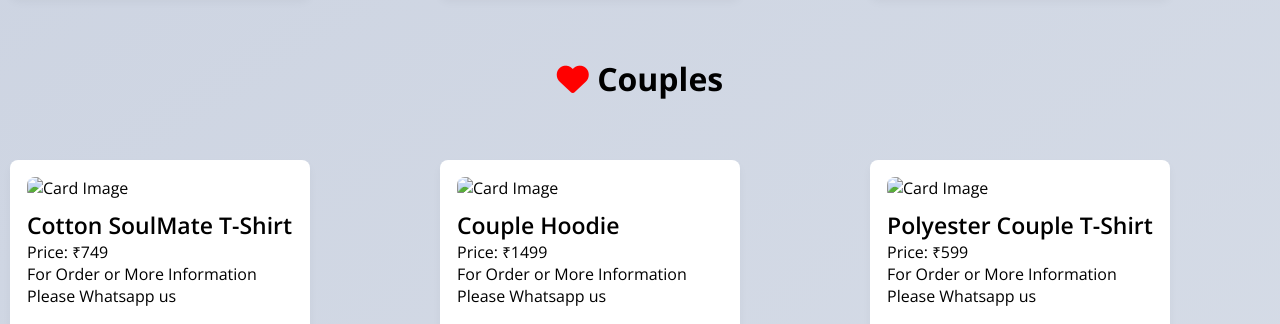
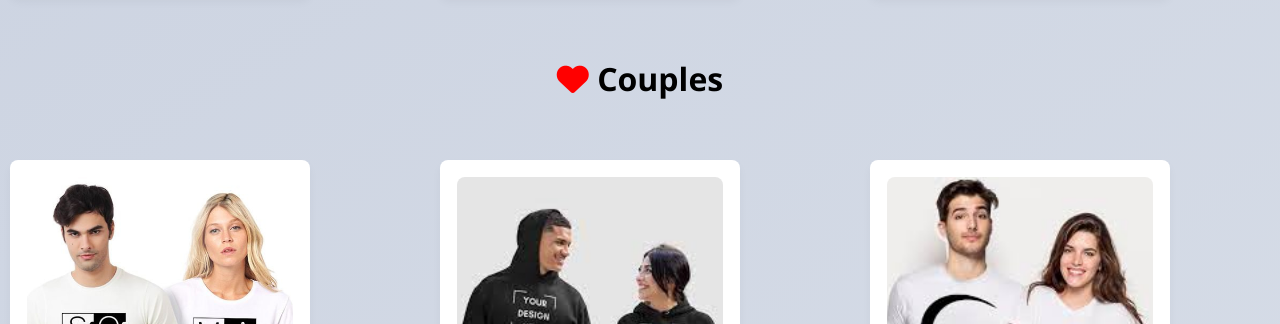
Before and after one commit to anju1602/customopia, a plain HTML site: page index.html in a window 1280 px wide. Shown: the part 1796-2120 px from the top of the page. Drawn offline with nearby package versions, Linux system fonts and the light colour scheme.

Commit message:
Update index.html

```diff
--- a/index.html
+++ b/index.html
@@ -30,7 +30,7 @@
     <h1 align="center" ><i class='fas fa-tshirt'></i> T-Shirts</h1>
     <div class="card-list">
         <div href="#" class="card-item">
-            <img src="images/blackfinal.jpg" alt="Card Image">
+            <img src="blackfinal.jpg" alt="Card Image">
             <h3>Cotton Black T-Shirt</h3>
             <p>Price: <span style='font-size:15px;'>&#8377;</span>399
                 <br>For Order or More Information Please Whatsapp us</p>
@@ -39,7 +39,7 @@
             </div>
         </div>
         <div href="#" class="card-item">
-            <img src="images/white.jpg" alt="Card Image">
+            <img src="white.jpg" alt="Card Image">
             <h3>Cotton White T-Shirt</h3>
             <p>Price: <span style='font-size:15px;'>&#8377;</span>399
                 <br>For Order or More Information Please Whatsapp us</p>
@@ -48,7 +48,7 @@
             </div>
         </div>
         <div href="#" class="card-item">
-            <img src="images/navy blue.jpg" alt="Card Image">
+            <img src="navy blue.jpg" alt="Card Image">
             <h3>Cotton Blue T-Shirt</h3>
             <p>Price: <span style='font-size:15px;'>&#8377;</span>399
                 <br>For Order or More Information Please Whatsapp us</p>
@@ -57,7 +57,7 @@
             </div>
         </div>
         <div href="#" class="card-item">
-            <img src="images/yellow.jpg" alt="Card Image">
+            <img src="yellow.jpg" alt="Card Image">
             <h3>Cotton Yellow T-Shirt</h3>
             <p>Price: <span style='font-size:15px;'>&#8377;</span>399
                 <br>For Order or More Information Please Whatsapp us</p>
@@ -66,7 +66,7 @@
             </div>
         </div>
         <div href="#" class="card-item">
-            <img src="images/polo.jpg" alt="Card Image">
+            <img src="polo.jpg" alt="Card Image">
             <h3>Cotton Polo T-Shirt</h3>
             <p>Price: <span style='font-size:15px;'>&#8377;</span>599
                 <br>For Order or More Information Please Whatsapp us</p>
@@ -75,7 +75,7 @@
             </div>
         </div>
         <div href="#" class="card-item">
-            <img src="images/poly.jpeg" alt="Card Image">
+            <img src="poly.jpeg" alt="Card Image">
             <h3>Polyester White T-Shirt</h3>
             <p>Price: <span style='font-size:15px;'>&#8377;</span>349
                 <br>For Order or More Information Please Whatsapp us</p>
@@ -84,7 +84,7 @@
             </div>
         </div>
         <div class="card-item">
-            <img src="images/polypolo.jpg" alt="Card Image">
+            <img src="polypolo.jpg" alt="Card Image">
             <h3>Polyester Polo T-Shirt</h3>
             <p>Price: <span style='font-size:15px;'>&#8377;</span>449
                 <br>For Order or More Information Please Whatsapp us</p>
@@ -93,7 +93,7 @@
             </div>
         </div>
         <div href="#" class="card-item">
-            <img src="images/overboy.jpeg" alt="Card Image">
+            <img src="overboy.jpeg" alt="Card Image">
             <h3>Oversize for Boys</h3>
             <p>Price: <span style='font-size:15px;'>&#8377;</span>--
                 <br>For Order or More Information Please Whatsapp us</p>
@@ -102,7 +102,7 @@
             </div>
         </div>
         <div class="card-item">
-            <img src="images/overgirl.jpeg" alt="Card Image">
+            <img src="overgirl.jpeg" alt="Card Image">
             <h3>Oversize for Girls</h3>
             <p>Price: <span style='font-size:15px;'>&#8377;</span>--
                 <br>For Order or More Information Please Whatsapp us</p>
@@ -114,7 +114,7 @@
     <h1 align="center"><i class="fa fa-heart" style="color:red"></i> Couples</h1>
     <div class="card-list">
         <div href="#" class="card-item">
-            <img src="images/couple1.jpg" alt="Card Image">
+            <img src="couple1.jpg" alt="Card Image">
             <h3>Cotton SoulMate T-Shirt</h3>
             <p>Price: <span style='font-size:15px;'>&#8377;</span>749
                 <br>For Order or More Information Please Whatsapp us</p>
@@ -123,7 +123,7 @@
             </div>
         </div>
         <div href="#" class="card-item">
-            <img src="images/couplehoodie1.jpeg" alt="Card Image">
+            <img src="couplehoodie1.jpeg" alt="Card Image">
             <h3>Couple Hoodie</h3>
             <p>Price: <span style='font-size:15px;'>&#8377;</span>1499
                 <br>For Order or More Information Please Whatsapp us</p>
@@ -132,7 +132,7 @@
             </div>
         </div>
         <div href="#" class="card-item">
-            <img src="images/couple2.jpeg" alt="Card Image">
+            <img src="couple2.jpeg" alt="Card Image">
             <h3>Polyester Couple T-Shirt</h3>
             <p>Price: <span style='font-size:15px;'>&#8377;</span>599
                 <br>For Order or More Information Please Whatsapp us</p>
@@ -141,7 +141,7 @@
             </div>
         </div>
         <div href="#" class="card-item">
-            <img src="images/couple3.jpeg" alt="Card Image">
+            <img src="couple3.jpeg" alt="Card Image">
             <h3>Hubs Wifey T-Shirt</h3>
             <p>Price: <span style='font-size:15px;'>&#8377;</span>749
                 <br>For Order or More Information Please Whatsapp us</p>
@@ -150,7 +150,7 @@
             </div>
         </div>
         <div href="#" class="card-item">
-            <img src="images/couple4.jpeg" alt="Card Image">
+            <img src="couple4.jpeg" alt="Card Image">
             <h3>Tom & Jerry T-Shirt</h3>
             <p>Price: <span style='font-size:15px;'>&#8377;</span>749
                 <br>For Order or More Information Please Whatsapp us</p>
@@ -159,7 +159,7 @@
             </div>
         </div>
         <div href="#" class="card-item">
-            <img src="images/couple5.jpeg" alt="Card Image">
+            <img src="couple5.jpeg" alt="Card Image">
             <h3>King Queen T-Shirt</h3>
             <p>Price: <span style='font-size:15px;'>&#8377;</span>599
                 <br>For Order or More Information Please Whatsapp us</p>
@@ -168,7 +168,7 @@
             </div>
         </div>
         <div href="#" class="card-item">
-            <img src="images/couple6.jpeg" alt="Card Image">
+            <img src="couple6.jpeg" alt="Card Image">
             <h3>Cotton Couple T-Shirt</h3>
             <p>Price: <span style='font-size:15px;'>&#8377;</span>749
                 <br>For Order or More Information Please Whatsapp us</p>
@@ -177,7 +177,7 @@
             </div>
         </div>
         <div class="card-item">
-            <img src="images/couple7.jpeg" alt="Card Image">
+            <img src="couple7.jpeg" alt="Card Image">
             <h3>Premium Couple T-Shirt</h3>
             <p>Price: <span style='font-size:15px;'>&#8377;</span>799
                 <br>For Order or More Information Please Whatsapp us</p>
@@ -186,7 +186,7 @@
             </div>
         </div>
         <div class="card-item">
-            <img src="images/couple8.jpeg" alt="Card Image">
+            <img src="couple8.jpeg" alt="Card Image">
             <h3>Polyester Couple T-Shirt</h3>
             <p>Price: <span style='font-size:15px;'>&#8377;</span>599
                 <br>For Order or More Information Please Whatsapp us</p>
@@ -198,7 +198,7 @@
     <h1 align="center">Hoodie</h1>
     <div class="card-list">
         <div href="#" class="card-item">
-            <img src="images/hoodie.jpeg" alt="Card Image">
+            <img src="hoodie.jpeg" alt="Card Image">
             <h3>Customized Hoodie</h3>
             <p>Price: <span style='font-size:15px;'>&#8377;</span>799
                 <br>For Order or More Information Please Whatsapp us</p>
@@ -210,7 +210,7 @@
     <h1 align="center"><i class="fa fa-image"></i> Frames</h1>
     <div class="card-list">
         <div href="#" class="card-item">
-            <img src="images/rotaing702.jpeg" alt="Card Image">
+            <img src="rotaing702.jpeg" alt="Card Image">
             <h3>Cuboid Rotating Frame</h3>
             <p>Price: <span style='font-size:15px;'>&#8377;</span>699
                 <br>For Order or More Information Please Whatsapp us</p>
@@ -219,7 +219,7 @@
             </div>
         </div>
         <div href="#" class="card-item">
-            <img src="images/square.jpeg" alt="Card Image">
+            <img src="square.jpeg" alt="Card Image">
             <h3>Square Rotating Frame</h3>
             <p>Price: <span style='font-size:15px;'>&#8377;</span>699
                 <br>For Order or More Information Please Whatsapp us</p>
@@ -231,7 +231,7 @@
     <h1 align="center"><i class="fa fa-key"></i> Keychains</h1>
     <div class="card-list">
         <div href="#" class="card-item">
-            <img src="images/rectangle.png" alt="Card Image">
+            <img src="rectangle.png" alt="Card Image">
             <h3>Rectangle Keychain</h3>
             <p>Price: <span style='font-size:15px;'>&#8377;</span>80
                 <br>For Order or More Information Please Whatsapp us</p>
@@ -240,7 +240,7 @@
             </div>
         </div>
         <div href="#" class="card-item">
-            <img src="images/bothside.jpeg" alt="Card Image">
+            <img src="bothside.jpeg" alt="Card Image">
             <h3>Both Side Keychain</h3>
             <p>Price: <span style='font-size:15px;'>&#8377;</span>100
                 <br>For Order or More Information Please Whatsapp us</p>
@@ -249,7 +249,7 @@
             </div>
         </div>
         <div href="#" class="card-item">
-            <img src="images/square1.jpeg" alt="Card Image">
+            <img src="square1.jpeg" alt="Card Image">
             <h3>Wood Square Keychain</h3>
             <p>Price: <span style='font-size:15px;'>&#8377;</span>80
                 <br>For Order or More Information Please Whatsapp us</p>
@@ -258,7 +258,7 @@
             </div>
         </div>
         <div href="#" class="card-item">
-            <img src="images/circle.jpeg" alt="Card Image">
+            <img src="circle.jpeg" alt="Card Image">
             <h3>Wood Circle Keychain</h3>
             <p>Price: <span style='font-size:15px;'>&#8377;</span>80
                 <br>For Order or More Information Please Whatsapp us</p>
@@ -267,7 +267,7 @@
             </div>
         </div>
         <div href="#" class="card-item">
-            <img src="images/heart.jpeg" alt="Card Image">
+            <img src="heart.jpeg" alt="Card Image">
             <h3>Wood Heart Keychain</h3>
             <p>Price: <span style='font-size:15px;'>&#8377;</span>80
                 <br>For Order or More Information Please Whatsapp us</p>
@@ -279,7 +279,7 @@
     <h1 align="center"><i class="fa fa-coffee"></i> Mugs</h1>
     <div class="card-list">
         <div href="#" class="card-item">
-            <img src="images/whitemug.jpg" alt="Card Image">
+            <img src="whitemug.jpg" alt="Card Image">
             <h3>White Mug</h3>
             <p>Price: <span style='font-size:15px;'>&#8377;</span>199
                 <br>For Order or More Information Please Whatsapp us</p>
@@ -288,7 +288,7 @@
             </div>
         </div>
         <div href="#" class="card-item">
-            <img src="images/whitemug1.jpeg" alt="Card Image">
+            <img src="whitemug1.jpeg" alt="Card Image">
             <h3>Customized White Mug</h3>
             <p>Price: <span style='font-size:15px;'>&#8377;</span>199
                 <br>For Order or More Information Please Whatsapp us</p>
@@ -297,7 +297,7 @@
             </div>
         </div>
         <div href="#" class="card-item">
-            <img src="images/black.jpeg" alt="Card Image">
+            <img src="black.jpeg" alt="Card Image">
             <h3>Customized Black Mug</h3>
             <p>Price: <span style='font-size:15px;'>&#8377;</span>299
                 <br>For Order or More Information Please Whatsapp us</p>
@@ -306,7 +306,7 @@
             </div>
         </div>
         <div href="#" class="card-item">
-            <img src="images/magic.jpeg" alt="Card Image">
+            <img src="magic.jpeg" alt="Card Image">
             <h3>Customized Magic Mug</h3>
             <p>Price: <span style='font-size:15px;'>&#8377;</span>349
                 <br>For Order or More Information Please Whatsapp us</p>
@@ -318,7 +318,7 @@
     <h1 align="center"><i class='fas fa-wine-bottle'></i> Bottles</h1>
     <div class="card-list">
         <div href="#" class="card-item">
-            <img src="images/bottle1.jpeg" alt="Card Image">
+            <img src="bottle1.jpeg" alt="Card Image">
             <h3>750ml Sipper Bottle</h3>
             <p>Price: <span style='font-size:15px;'>&#8377;</span>399
                 <br>For Order or More Information Please Whatsapp us</p>
@@ -327,7 +327,7 @@
             </div>
         </div>
         <div href="#" class="card-item">
-            <img src="images/bottle2.jpeg" alt="Card Image">
+            <img src="bottle2.jpeg" alt="Card Image">
             <h3>Sipper Sporty Bottle</h3>
             <p>Price: <span style='font-size:15px;'>&#8377;</span>449
                 <br>For Order or More Information Please Whatsapp us</p>
@@ -336,7 +336,7 @@
             </div>
         </div>
         <div href="#" class="card-item">
-            <img src="images/bottle4.jpg" alt="Card Image">
+            <img src="bottle4.jpg" alt="Card Image">
             <h3>Sipper Straw Bottle</h3>
             <p>Price: <span style='font-size:15px;'>&#8377;</span>449
                 <br>For Order or More Information Please Whatsapp us</p>
@@ -348,7 +348,7 @@
     <h1 align="center"><i class="fa fa-calendar"></i> Calendar</h1>
     <div class="card-list">
         <div href="#" class="card-item">
-            <img src="images/calendar.jpg" alt="Card Image">
+            <img src="calendar.jpg" alt="Card Image">
             <h3>Customized Calender</h3>
             <p>Price: <span style='font-size:15px;'>&#8377;</span>499
                 <br>For Order or More Information Please Whatsapp us</p>
```
